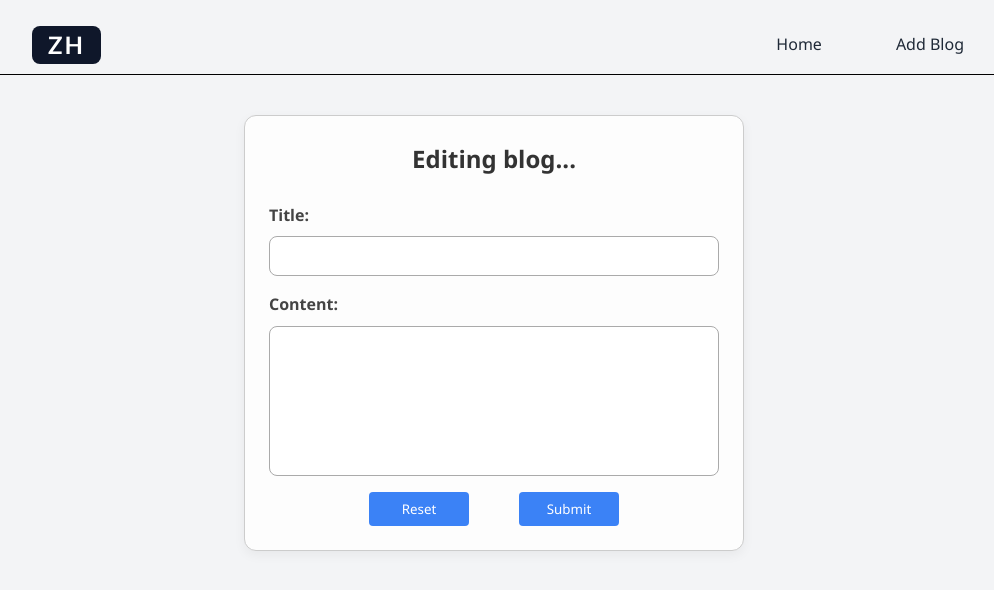
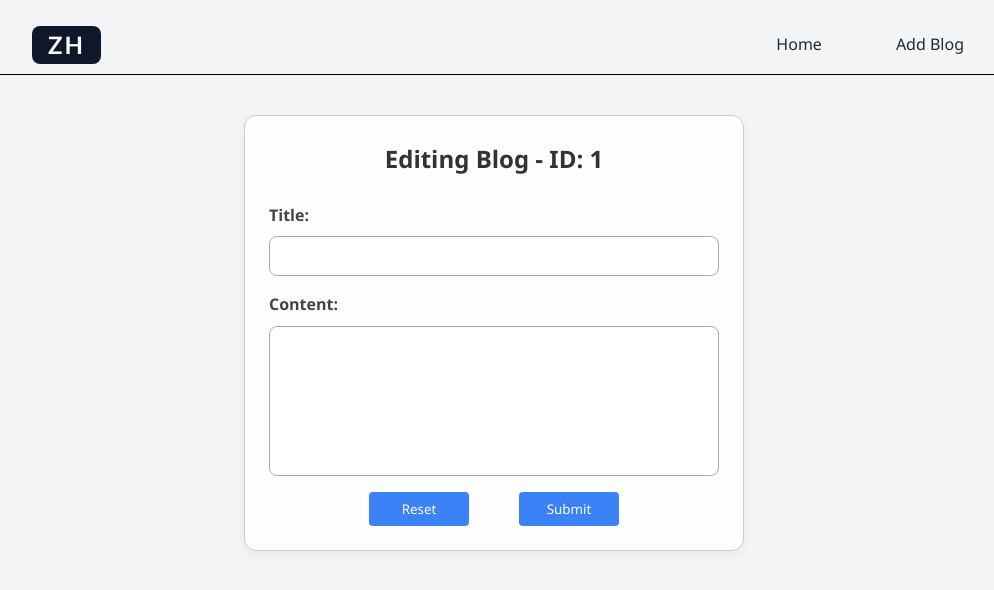
Before and after one commit to leafae/blog-app, a React (Vite) app: page /blogs/edit/1 in a window 1280 px wide. Shown: the top 590 px of the page, without its empty margins (146-1140 px from the left). Built offline with nearby package versions, Linux system fonts and the light colour scheme.

Commit message:
Added ID params to show in title of BlogDetail & EditBlog page

```diff
--- a/src/pages/BlogDetail.jsx
+++ b/src/pages/BlogDetail.jsx
@@ -45,7 +45,7 @@ export default function BlogDetail() {
 
   return (
     <div>
-      <h1>Blog Detail</h1>
+      <h1>Blog Detail - ID: {id}</h1>
       {isLoading ? (
         <h2>Loading blogs...</h2>
       ) : !blog ? (
--- a/src/pages/EditBlog.jsx
+++ b/src/pages/EditBlog.jsx
@@ -12,7 +12,10 @@ export default function EditBlog() {
 
   return (
     <div>
-      <BlogForm formTitle={"Editing blog..."} onSubmit={handleUpdate} />
+      <BlogForm
+        formTitle={`Editing Blog - ID: ${id}`}
+        onSubmit={handleUpdate}
+      />
     </div>
   );
 }
```
